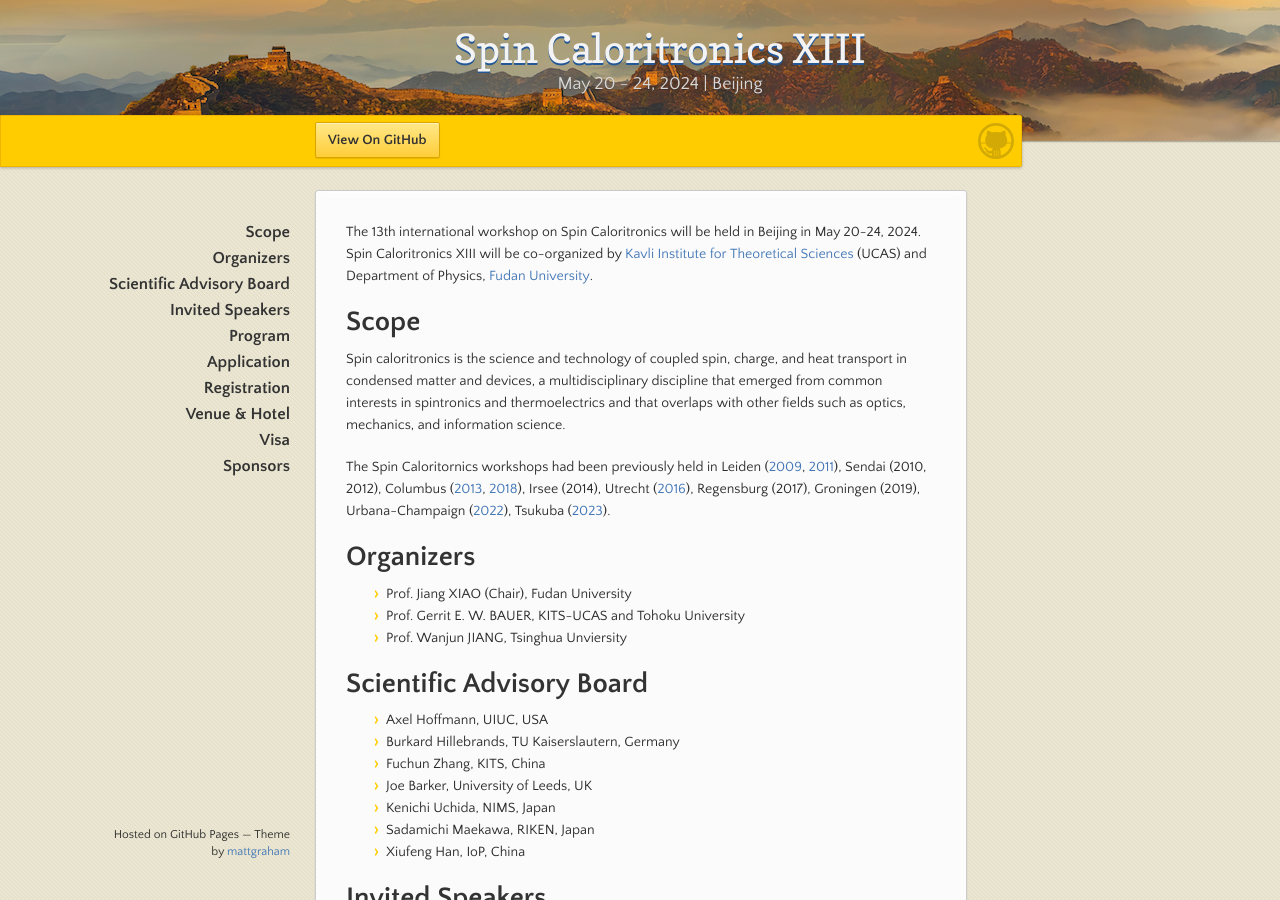
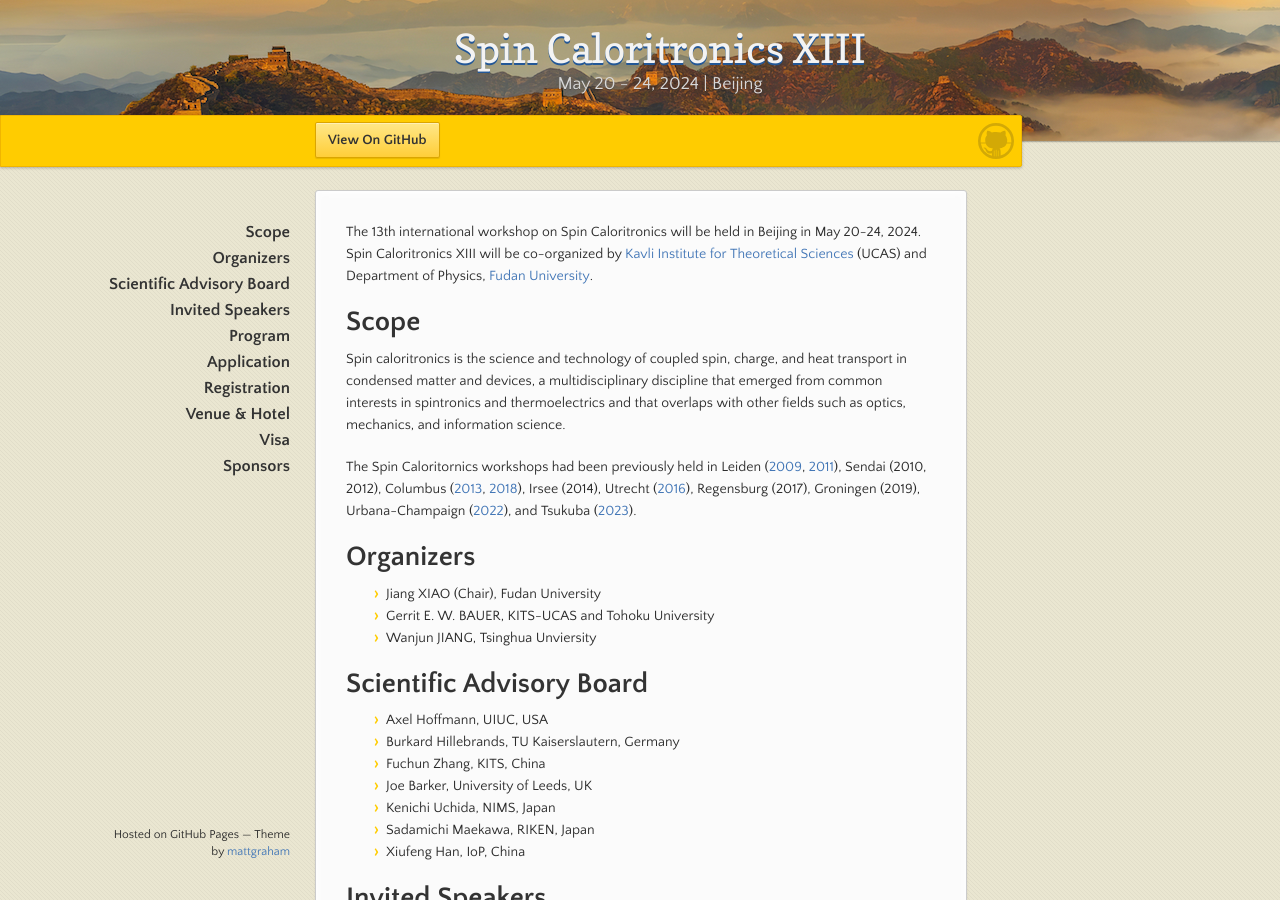
Before and after one commit to spincaloritronics/spincaloritronics.github.io, a Jekyll site: the page built from index.md, in a window 1280 px wide and 900 px high. Built offline with Jekyll 4.4.1, drawn with Linux system fonts in a browser that asks for light colours; our own code applies the rules of GitHub Pages for plain Markdown files.

Commit message:
Update index.md

```diff
--- a/index.md
+++ b/index.md
@@ -13,13 +13,13 @@ Utrecht ([2016](https://web.science.uu.nl/spincaloritronics7/introduction.htm)),
 Regensburg (2017),
 Groningen (2019),
 Urbana-Champaign ([2022](https://cem.osu.edu/2022-workshop-spin-caloritronics-xi/)),
-Tsukuba ([2023](http://magmatelab.imr.tohoku.ac.jp/SpinCalori12-main.html)).
+and Tsukuba ([2023](http://magmatelab.imr.tohoku.ac.jp/SpinCalori12-main.html)).
 
 # Organizers
 
-* Prof. Jiang XIAO (Chair), Fudan University
-* Prof. Gerrit E. W. BAUER, KITS-UCAS and Tohoku University
-* Prof. Wanjun JIANG, Tsinghua Unviersity
+* Jiang XIAO (Chair), Fudan University
+* Gerrit E. W. BAUER, KITS-UCAS and Tohoku University
+* Wanjun JIANG, Tsinghua Unviersity
 
 # Scientific Advisory Board
 
```
